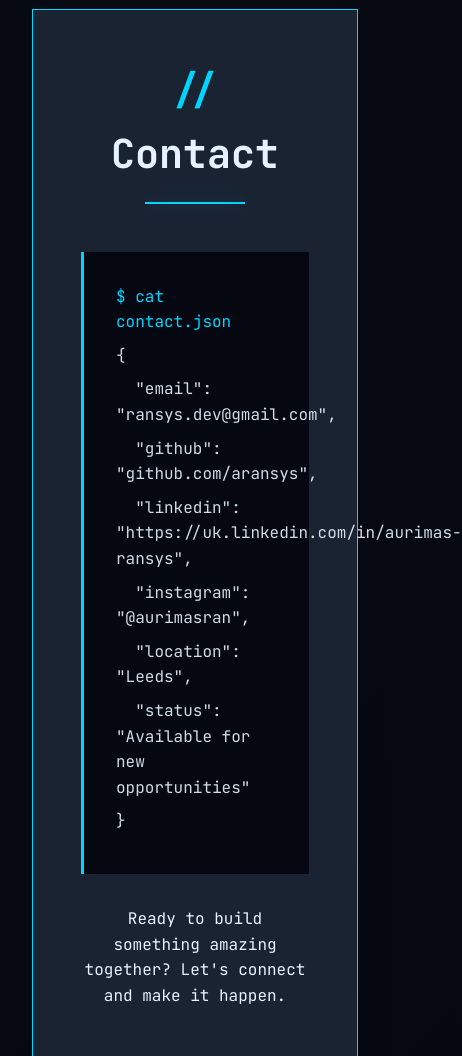
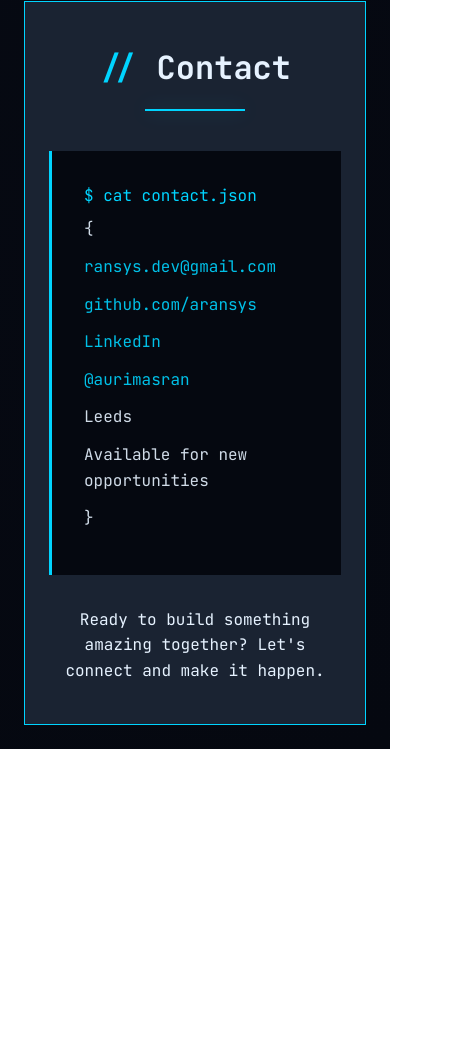
Before and after one commit to aransys/matrix-portfolio, an Astro site: page / in a window 390 px wide. Shown: the part 4322-5378 px from the top of the page, 462 px wide, since content can reach past the window. After the commit the page ends 5071 px from the top, so only its background shows below. Built offline with nearby package versions, Linux system fonts and the light colour scheme; Astro itself is replaced by a stand-in of ours.

Commit message:
Enhance Contact component with responsive design for mobile and desktop views, adding clickable links for email, GitHub, LinkedIn, and Instagram. Improve styling for better user experience and visibility.

```diff
--- a/src/components/Contact.astro
+++ b/src/components/Contact.astro
@@ -13,14 +13,25 @@ const contactInfo = {
   <h2 class="section-title">Contact</h2>
   <div class="terminal-output">
     <div class="command-line">$ cat contact.json</div>
-    <div class="output-line">&#123;</div>
-    <div class="output-line">&nbsp;&nbsp;"email": "{contactInfo.email}",</div>
-    <div class="output-line">&nbsp;&nbsp;"github": "{contactInfo.github}",</div>
-    <div class="output-line">&nbsp;&nbsp;"linkedin": "{contactInfo.linkedin}",</div>
-    <div class="output-line">&nbsp;&nbsp;"instagram": "{contactInfo.instagram}",</div>
-    <div class="output-line">&nbsp;&nbsp;"location": "{contactInfo.location}",</div>
-    <div class="output-line">&nbsp;&nbsp;"status": "{contactInfo.status}"</div>
-    <div class="output-line">&#125;</div>
+    <div class="output-line desktop-view">&#123;</div>
+    <div class="output-line desktop-view">&nbsp;&nbsp;"email": "<a href={`mailto:${contactInfo.email}`} class="contact-link">{contactInfo.email}</a>",</div>
+    <div class="output-line desktop-view">&nbsp;&nbsp;"github": "<a href={`https://${contactInfo.github}`} target="_blank" rel="noopener noreferrer" class="contact-link">{contactInfo.github}</a>",</div>
+    <div class="output-line desktop-view">&nbsp;&nbsp;"linkedin": "<a href={contactInfo.linkedin} target="_blank" rel="noopener noreferrer" class="contact-link">LinkedIn Profile</a>",</div>
+    <div class="output-line desktop-view">&nbsp;&nbsp;"instagram": "<a href={`https://instagram.com/${contactInfo.instagram.substring(1)}`} target="_blank" rel="noopener noreferrer" class="contact-link">{contactInfo.instagram}</a>",</div>
+    <div class="output-line desktop-view">&nbsp;&nbsp;"location": "{contactInfo.location}",</div>
+    <div class="output-line desktop-view">&nbsp;&nbsp;"status": "{contactInfo.status}"</div>
+    <div class="output-line desktop-view">&#125;</div>
+
+    <div class="mobile-view">
+      <div class="output-line">&#123;</div>
+      <div class="output-line"><a href={`mailto:${contactInfo.email}`} class="contact-link">{contactInfo.email}</a></div>
+      <div class="output-line"><a href={`https://${contactInfo.github}`} target="_blank" rel="noopener noreferrer" class="contact-link">{contactInfo.github}</a></div>
+      <div class="output-line"><a href={contactInfo.linkedin} target="_blank" rel="noopener noreferrer" class="contact-link">LinkedIn</a></div>
+      <div class="output-line"><a href={`https://instagram.com/${contactInfo.instagram.substring(1)}`} target="_blank" rel="noopener noreferrer" class="contact-link">{contactInfo.instagram}</a></div>
+      <div class="output-line">{contactInfo.location}</div>
+      <div class="output-line">{contactInfo.status}</div>
+      <div class="output-line">&#125;</div>
+    </div>
   </div>
   <p>Ready to build something amazing together? Let's connect and make it happen.</p>
 </section>
@@ -79,4 +90,61 @@ const contactInfo = {
     margin-bottom: 0.5rem;
     opacity: 0.9;
   }
+
+  .contact-link {
+    color: var(--primary-color);
+    text-decoration: none;
+    transition: all 0.3s ease;
+    border-bottom: 1px solid transparent;
+  }
+
+  .contact-link:hover {
+    border-bottom-color: var(--primary-color);
+    text-shadow: var(--glow);
+  }
+
+  .mobile-view {
+    display: none;
+  }
+
+  .desktop-view {
+    display: block;
+  }
+
+  @media (max-width: 768px) {
+    .contact {
+      margin: 2rem;
+      padding: 3rem 2rem;
+    }
+
+    .section-title {
+      font-size: 2rem;
+      margin-bottom: 2.5rem;
+    }
+
+    .terminal-output {
+      padding: 2rem;
+      margin: 2rem 0;
+    }
+
+    .desktop-view {
+      display: none;
+    }
+
+    .mobile-view {
+      display: block;
+    }
+
+    .output-line {
+      margin-bottom: 0.75rem;
+      line-height: 1.6;
+    }
+  }
+
+  @media (max-width: 480px) {
+    .contact {
+      margin: 1.5rem;
+      padding: 2.5rem 1.5rem;
+    }
+  }
 </style>
```
